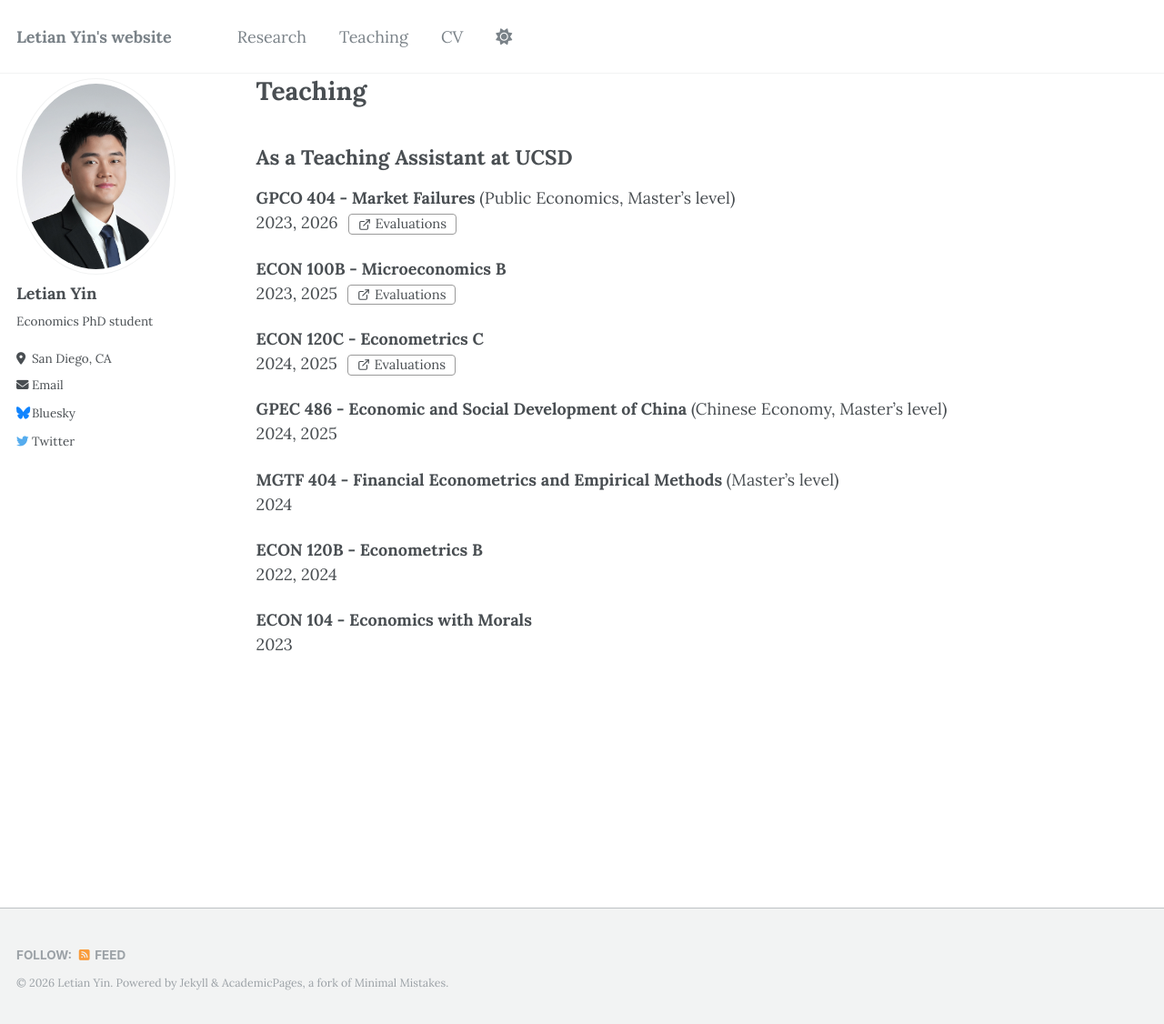
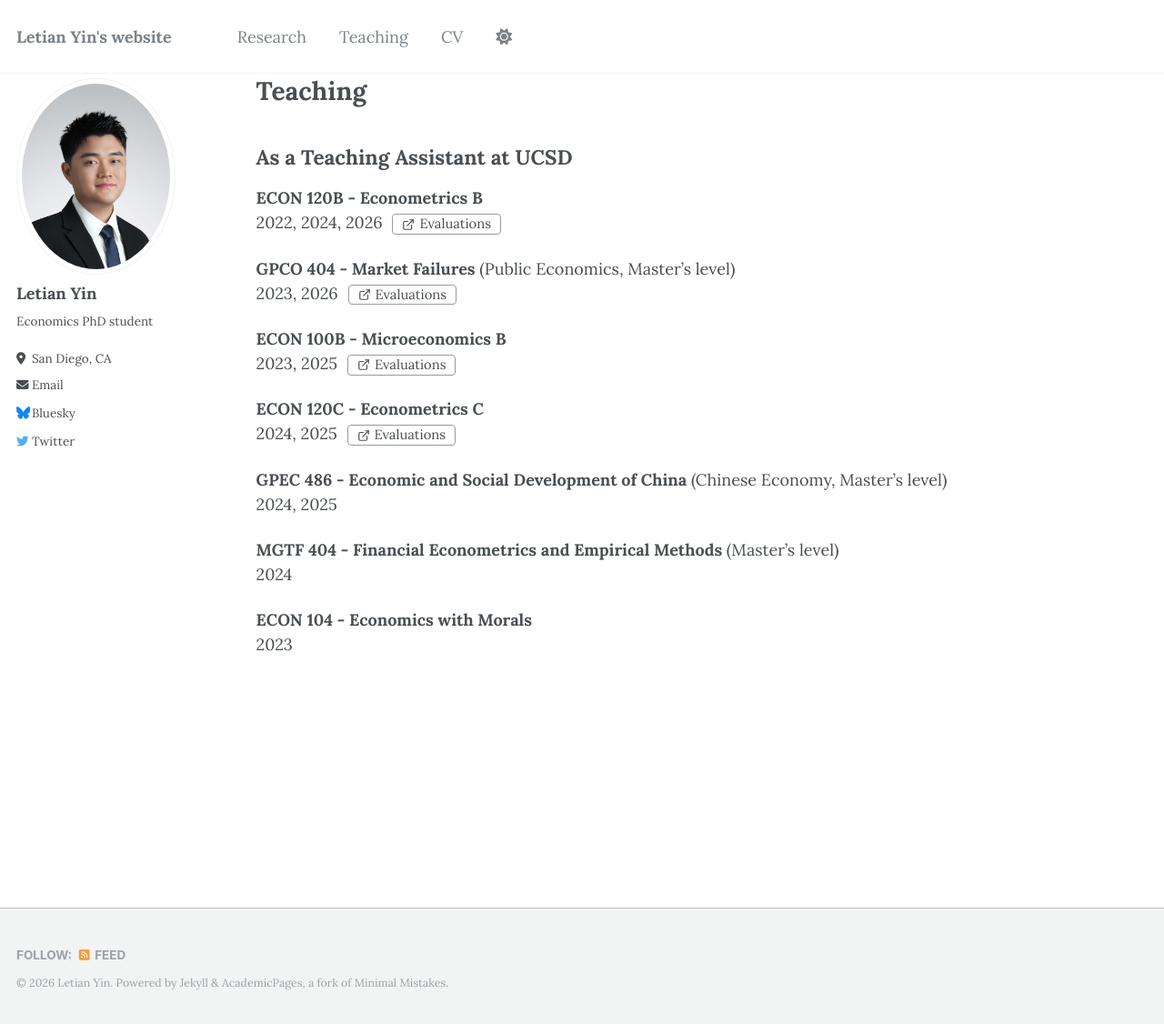
Before and after one commit to letian-yin/letian-yin.github.io, a Jekyll site: the page built from _pages/teaching.md, in a window 1280 px wide and 1126 px high. Shown: the whole window at 91% size. Built offline with Jekyll 4.4.1, drawn with Linux system fonts in a browser that asks for light colours; part of the change alters nothing that is shown.

Commit message:
update evaluations

```diff
--- a/_pages/teaching.md
+++ b/_pages/teaching.md
@@ -6,6 +6,9 @@ author_profile: true
 ---
 
 ## As a Teaching Assistant at UCSD
+**ECON 120B - Econometrics B** \
+2022, 2024, 2026 <a class="external-link-btn external-link-btn--inline" href="https://www.dropbox.com/scl/fi/w06sy5n790wi5rbfz43fa/2026_spring_Econ_120B_A00.pdf?rlkey=l9erdqzgcazqmp7yaohxc319e&dl=0" target="_blank" rel="noopener">Evaluations</a>
+
 **GPCO 404 - Market Failures** (Public Economics, Master's level) \
 2023, 2026 <a class="external-link-btn external-link-btn--inline" href="https://www.dropbox.com/scl/fi/i4qid0qqyzyh7e4bzh9hc/2026_winter_GPCO_404.pdf?rlkey=6v72fmpv5v28tfp3devwje5w0&st=m25qhvzb&dl=0" target="_blank" rel="noopener">Evaluations</a>
 
@@ -21,8 +24,5 @@ author_profile: true
 **MGTF 404 - Financial Econometrics and Empirical Methods** (Master's level) \
 2024
 
-**ECON 120B - Econometrics B** \
-2022, 2024
-
 **ECON 104 - Economics with Morals** \
 2023
```
